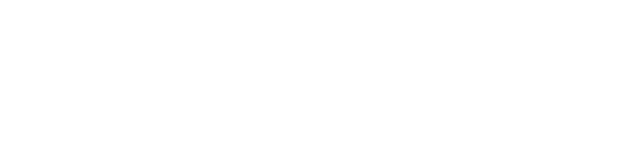
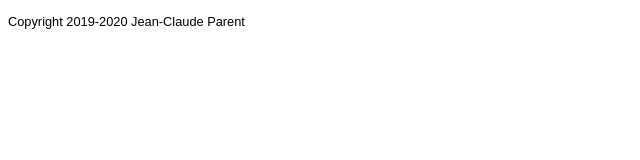
Before and after one commit to jean-claudeparent/RecommandationsAccessibilite, a plain HTML site: page wagintranet.jcassertion.org/modele.html in a window 1280 px wide. Shown: the whole page, without its empty margins (0-640 px from the left). Drawn offline with Linux system fonts and the light colour scheme.

Commit message:
Ajout du copyright

```diff
--- a/wagintranet.jcassertion.org/modele.html
+++ b/wagintranet.jcassertion.org/modele.html
@@ -12,6 +12,10 @@
 <body>
 <h1></h1>
 <p>
+</p>
+
+<p class="copyright">Copyright 2019-2020 Jean-Claude Parent
+</p>
 
 </body>
 </html>
```
Also changed, not shown: wagintranet.jcassertion.org/butdusite.html (+1 -0 lines), wagintranet.jcassertion.org/index.html (+2 -0 lines).
